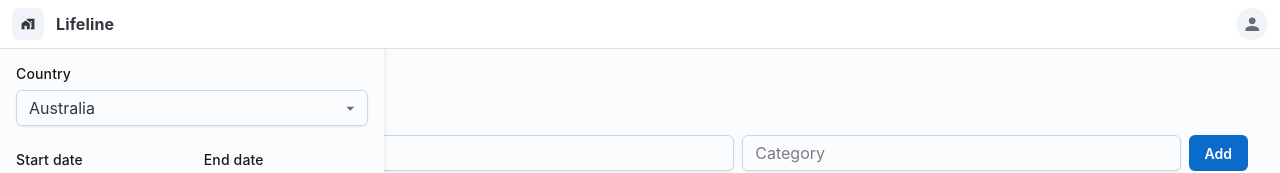
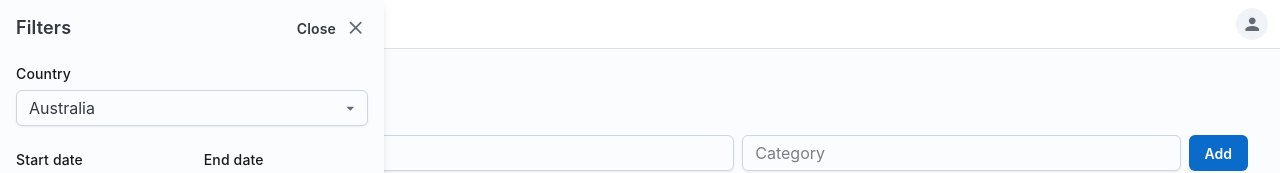
Before and after one commit to dwmkerr/lifeline, a React app: page / in a window 1280 px wide. Both pictures are taken after a click on the button "Filters". Shown: the top 173 px of the page. Built offline with nearby package versions, Linux system fonts and the light colour scheme; no server answers; the database is empty.

Commit message:
chore: fix close icon on filters

```diff
--- a/src/components/Filters.tsx
+++ b/src/components/Filters.tsx
@@ -15,8 +15,7 @@ import Slider, { sliderClasses } from "@mui/joy/Slider";
 import FilterAltOutlined from "@mui/icons-material/FilterAltOutlined";
 import CountrySelector from "./CountrySelector";
 import OrderSelector, { OrderSelectorProps } from "./OrderSelector";
-import TimelineDot from "@mui/lab/TimelineDot";
-import { ListItemDecorator } from "@mui/joy";
+import { ListItemDecorator, Typography } from "@mui/joy";
 
 import CircleIcon from "@mui/icons-material/Circle";
 
@@ -40,7 +39,7 @@ export default function Filters(props: FiltersProps) {
       spacing={{ xs: 0, sm: 2 }}
       justifyContent={{ xs: "space-between" }}
       flexWrap="wrap"
-      sx={{ minWidth: 0 }}
+      sx={{ minWidth: 0, zIndex: 10000 }}
     >
       <Button
         variant="outlined"
@@ -52,9 +51,32 @@ export default function Filters(props: FiltersProps) {
       </Button>
       <OrderSelector {...props} />
       <Drawer open={open} onClose={() => setOpen(false)} hideBackdrop={true}>
+        <Box
+          sx={{
+            display: "flex",
+            alignItems: "center",
+            position: "absolute",
+            top: 0,
+            right: 0,
+            gap: 0.5,
+            ml: "auto",
+            mr: 1.5,
+            mt: 1.5,
+          }}
+        >
+          <Typography
+            component="label"
+            htmlFor="close-icon"
+            fontSize="sm"
+            fontWeight="lg"
+            sx={{ cursor: "pointer" }}
+          >
+            Close
+          </Typography>
+          <ModalClose id="close-icon" sx={{ position: "initial" }} />
+        </Box>
         <Stack useFlexGap spacing={3} sx={{ p: 2 }}>
           <DialogTitle>Filters</DialogTitle>
-          <ModalClose />
           <CountrySelector />
           <Box
             sx={{
--- a/src/components/NavBar.tsx
+++ b/src/components/NavBar.tsx
@@ -29,7 +29,7 @@ export default function HeaderSection() {
         top: 0,
         px: 1.5,
         py: 1,
-        zIndex: 10000,
+        zIndex: 1000,
         backgroundColor: "background.body",
         borderBottom: "1px solid",
         borderColor: "divider",
```
Also changed, not shown: 1 other file (tests, documents, lock files or other folders).
